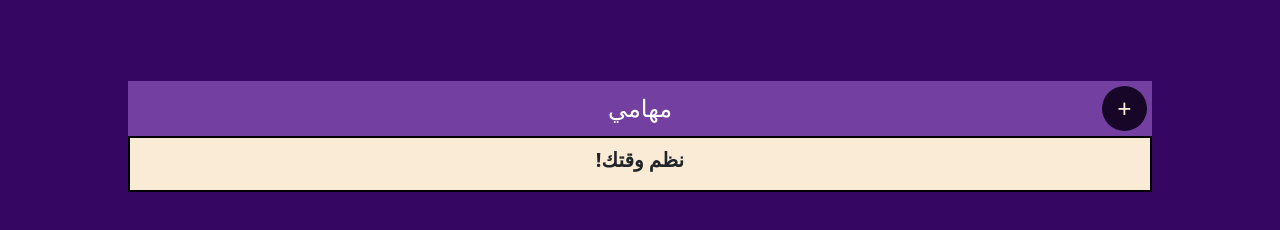
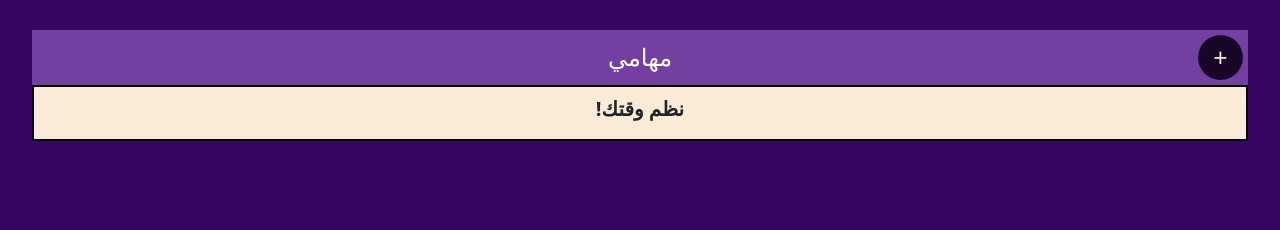
Before and after one commit to AbdullahYeslam/myTask-projct, a website: page index.html in a window 1280 px wide. Drawn offline with nearby package versions, Linux system fonts and the light colour scheme.

Commit message:
edit the margin of task container

```diff
--- a/index.html
+++ b/index.html
@@ -17,8 +17,8 @@
 
         #container {
             background-color: #faebd7;
-            width: 80%;
-            margin: 81px auto;
+            width: 95%;
+            margin: 30px auto;
         }
 
         /* ===== Header ===== */
```
